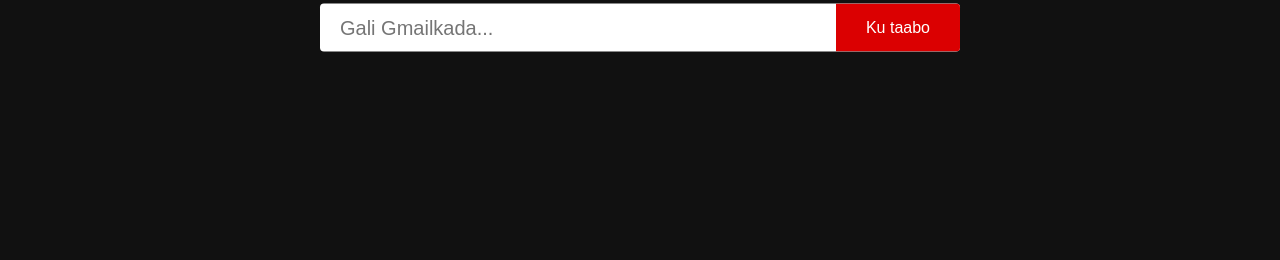
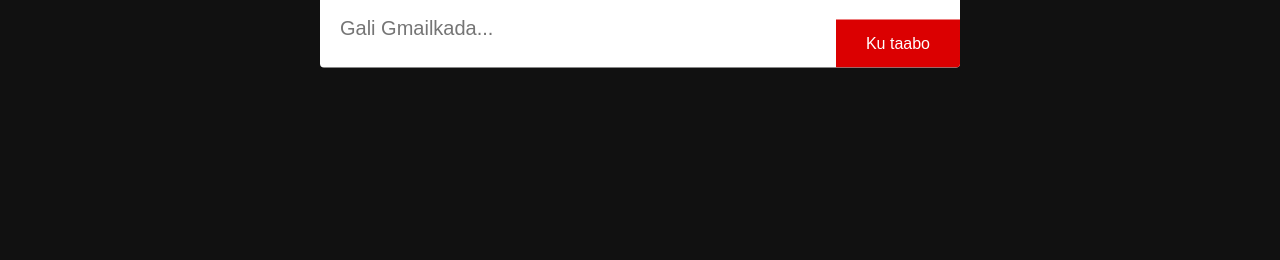
Before and after one commit to MaxamedAweis90/MOOFS, a plain HTML site: page index.html in a window 1280 px wide. Shown: the part 540-800 px from the top of the page. Drawn offline with nearby package versions, Linux system fonts and the light colour scheme; a script that the page names is missing.

Commit message:
Add files via upload

```diff
--- a/css/style.css
+++ b/css/style.css
@@ -129,13 +129,14 @@ nav button{
     margin-left: 20px;
 }
 
-.email-signup button{
+.main-content button{
     background: #db0001;
     border: 0;
     outline: 0;
     color: #fff;
     font-size: 16px;
     cursor: pointer;
+    margin-top: 5%;
     padding: 15px 30px;
 }
 
```
